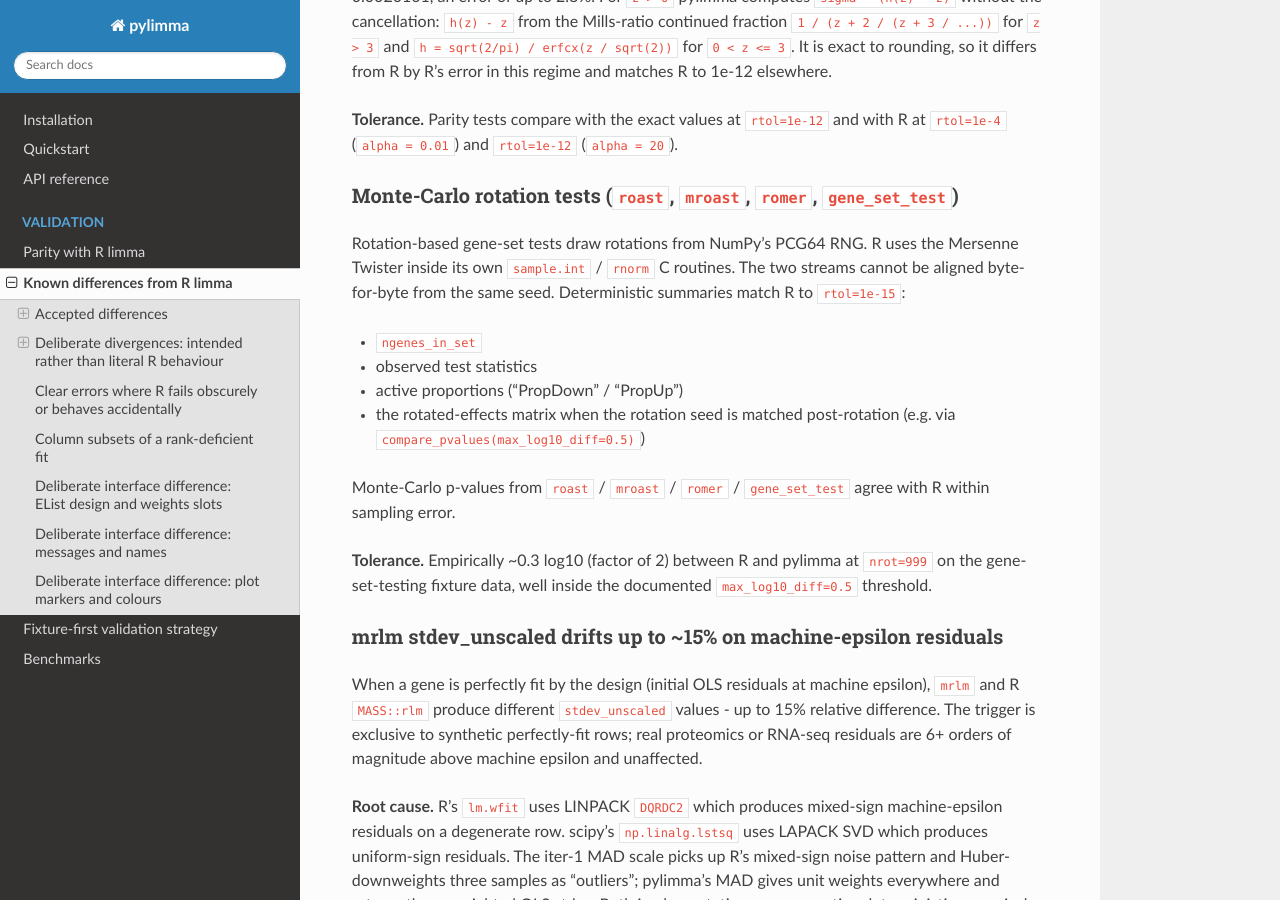
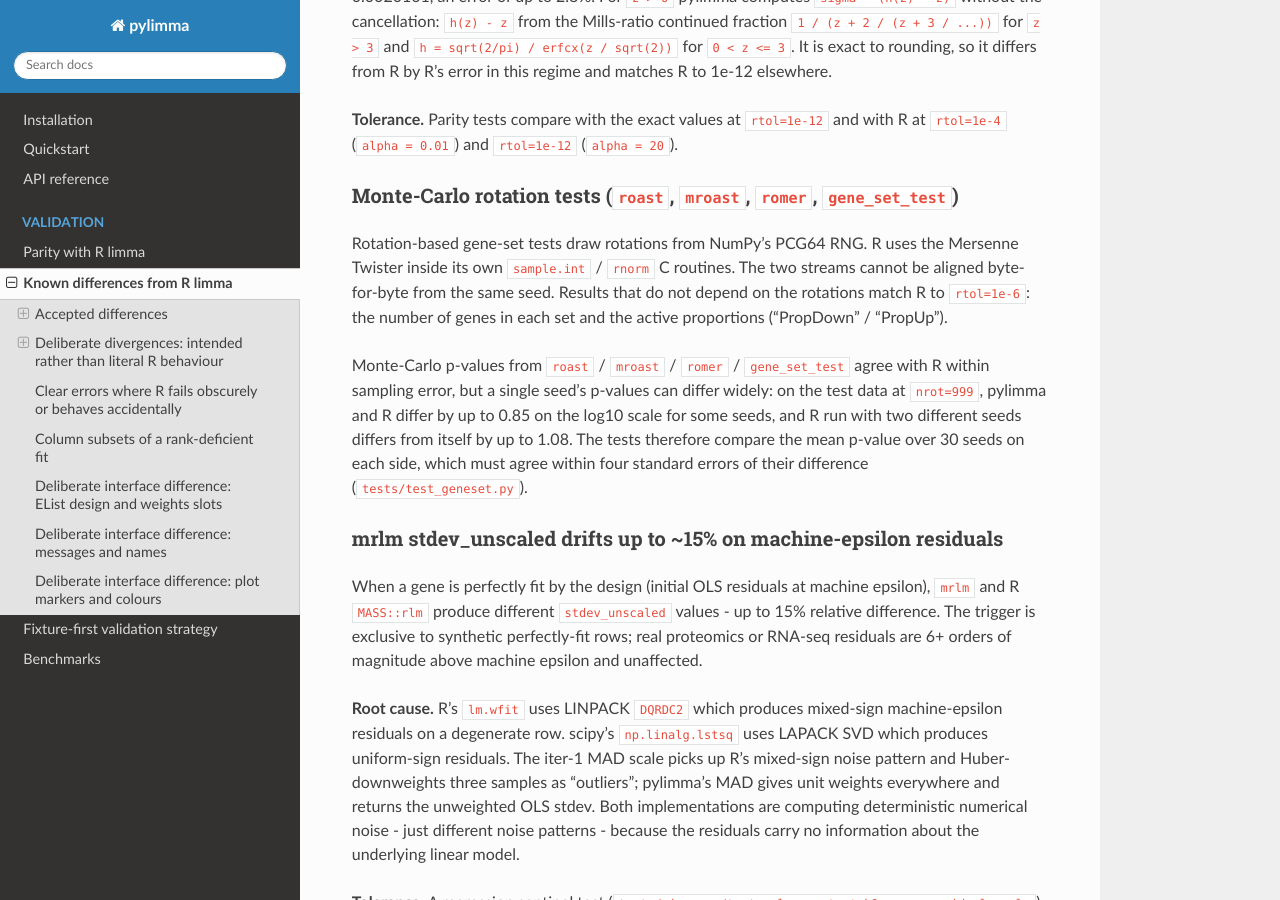
Before and after one commit to john-mulvey/pylimma, a Sphinx documentation site: the page built from docs/validation/known_differences.rst, in a window 1280 px wide and 900 px high, scrolled down 1387 px. Built offline with Sphinx 7.4.7 and the Read the Docs theme 3.1.0, drawn with Linux system fonts in a browser that asks for light colours; pages that are not in the unit, such as notebooks, are missing from menus.

Commit message:
Rotation tests: compare p-values with R over 30 seeds
R and numpy draw different rotations, so one seed's Monte-Carlo
p-values differ from R's by sampling error: up to 0.85 log10 on the test
data, and R differs from itself by up to 1.08 between seeds. The single-
seed comparison at 0.5 log10 passed only for the chosen seed. The tests
now compare mean p-values over 30 seeds on each side within four
standard errors (an arbitrary cut-off). The known difference drops the
claims that were wrong (rtol 1e-15, observed statistics, the rotated-
effects bullet, the 0.3 log10 figure).

Pre-release verification: KD1 problems 2-3

```diff
--- a/docs/validation/fixtures.rst
+++ b/docs/validation/fixtures.rst
@@ -56,8 +56,9 @@ P-values                                              log10 scale: ``rtol=1e-6``
                                                       of ``1e-6``
 ``normexp_fit(method="saddle")`` parameters           ``rtol=1e-3`` (see
                                                       :doc:`known_differences`)
-Rotation-test Monte-Carlo p-values                    log10 scale, max diff 0.5
-                                                      (see :doc:`known_differences`)
+Rotation-test Monte-Carlo p-values                    mean over 30 seeds within 4
+                                                      standard errors of R's (see
+                                                      :doc:`known_differences`)
 ====================================================  ============================
 
 Deterministic statistics are coefficients, standard errors, t and F
--- a/docs/validation/known_differences.rst
+++ b/docs/validation/known_differences.rst
@@ -85,20 +85,18 @@ Monte-Carlo rotation tests (``roast``, ``mroast``, ``romer``, ``gene_set_test``)
 Rotation-based gene-set tests draw rotations from NumPy's PCG64 RNG.
 R uses the Mersenne Twister inside its own ``sample.int`` / ``rnorm``
 C routines. The two streams cannot be aligned byte-for-byte from the
-same seed. Deterministic summaries match R to ``rtol=1e-15``:
-
-- ``ngenes_in_set``
-- observed test statistics
-- active proportions ("PropDown" / "PropUp")
-- the rotated-effects matrix when the rotation seed is matched
-  post-rotation (e.g. via ``compare_pvalues(max_log10_diff=0.5)``)
+same seed. Results that do not depend on the rotations match R to
+``rtol=1e-6``: the number of genes in each set and the active
+proportions ("PropDown" / "PropUp").
 
 Monte-Carlo p-values from ``roast`` / ``mroast`` / ``romer`` /
-``gene_set_test`` agree with R within sampling error.
-
-**Tolerance.** Empirically ~0.3 log10 (factor of 2) between R and
-pylimma at ``nrot=999`` on the gene-set-testing fixture data, well
-inside the documented ``max_log10_diff=0.5`` threshold.
+``gene_set_test`` agree with R within sampling error, but a single
+seed's p-values can differ widely: on the test data at ``nrot=999``,
+pylimma and R differ by up to 0.85 on the log10 scale for some seeds,
+and R run with two different seeds differs from itself by up to 1.08.
+The tests therefore compare the mean p-value over 30 seeds on each side,
+which must agree within four standard errors of their difference
+(``tests/test_geneset.py``).
 
 mrlm stdev_unscaled drifts up to ~15% on machine-epsilon residuals
 ~~~~~~~~~~~~~~~~~~~~~~~~~~~~~~~~~~~~~~~~~~~~~~~~~~~~~~~~~~~~~~~~~~
```
Also changed, not shown: 4 other files.
